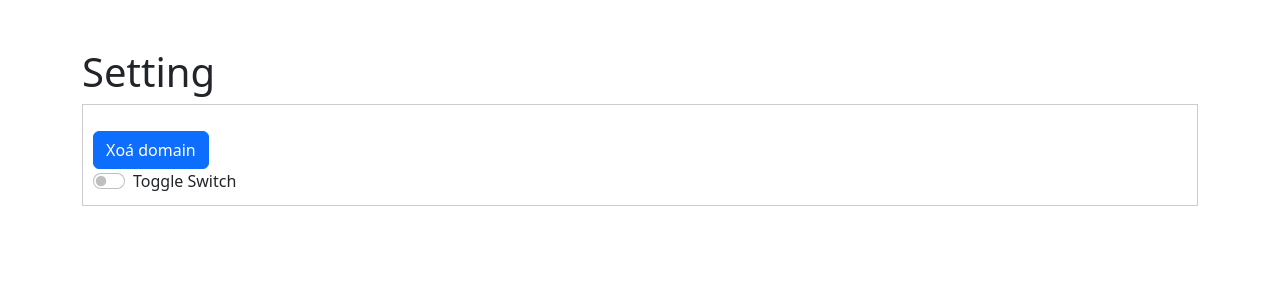
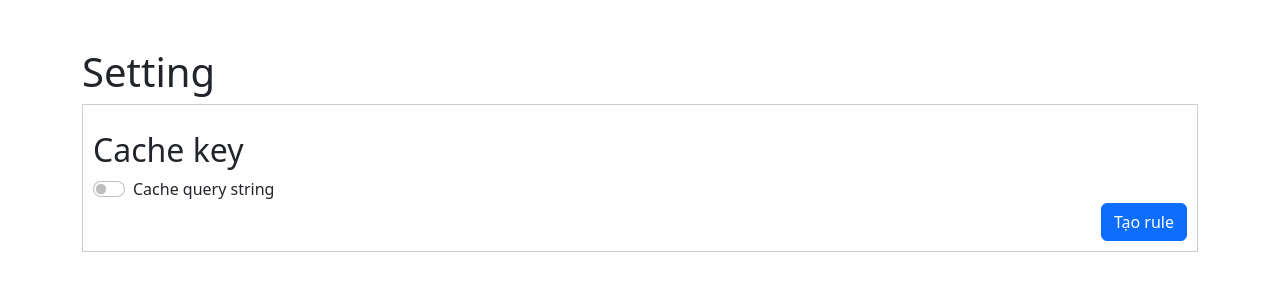
Before and after one commit to NguyenQuangMinh0504/cdn_dashboard, a Django app: page /setting/ in a window 1280 px wide. Shown: the part 56-356 px from the top of the page. Run offline with Django 4.2, Linux system fonts and the light colour scheme; some libraries are stand-ins or nearby versions.

Commit message:
Update setting.html

```diff
--- a/templates/setting.html
+++ b/templates/setting.html
@@ -17,12 +17,14 @@
       <p>{{ domain.domain }}</p>
       <form action="/delete/" method="post">
         {% csrf_token %}
-        <button type="submit" class="btn btn-primary">Xoá domain</button>
-        <input type="hidden" name="domain" value={{domain.domain}}>
+        <h2>Cache key</h2>
         <div class="form-check form-switch">
+          <label class="form-check-label" for="toggleSwitch">Cache query string</label>
           <input class="form-check-input" type="checkbox" id="toggleSwitch">
-          <label class="form-check-label" for="toggleSwitch">Toggle Switch</label>
-      </div>
+        </div>
+        <div class="text-end">
+          <button type="submit" class="btn btn-primary">Tạo rule</button>
+        </div>
        </form>
     </div>
 
```
